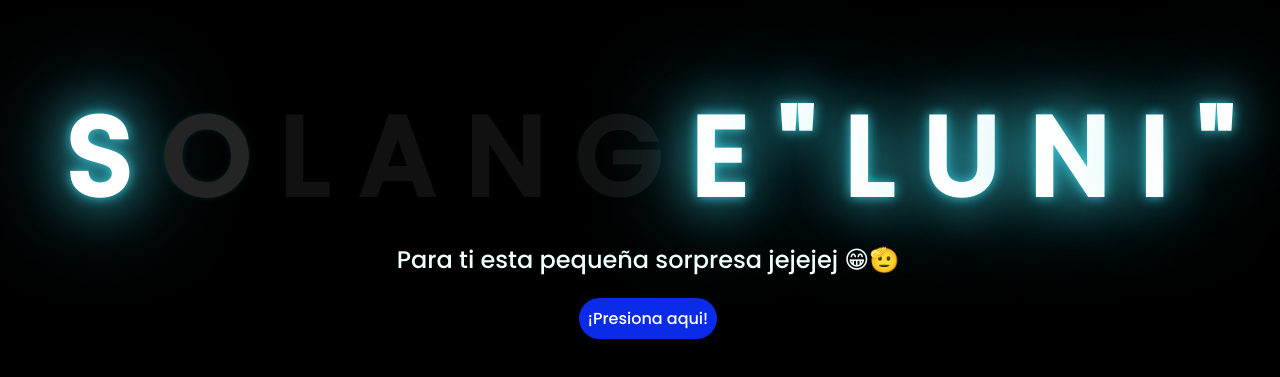
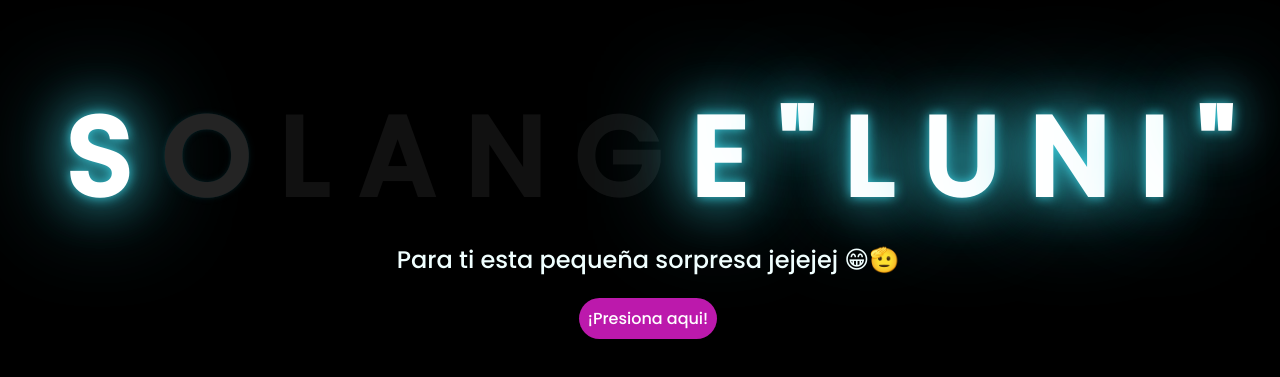
Before and after one commit to VictorSebastianNique/FlorAmarilla, a plain HTML site: page index.html in a window 1280 px wide. Shown: the part 129-506 px from the top of the page. Drawn offline with Linux system fonts and the light colour scheme.

Commit message:
Update style.css

```diff
--- a/style.css
+++ b/style.css
@@ -22,7 +22,7 @@ body{
 }
 
 .botones a{
-    background-color: #0a2be9;
+    background-color: #bc19ac;
     padding: 9px;
     border-radius: 80px;
     -webkit-border-radius: 80px;
```
